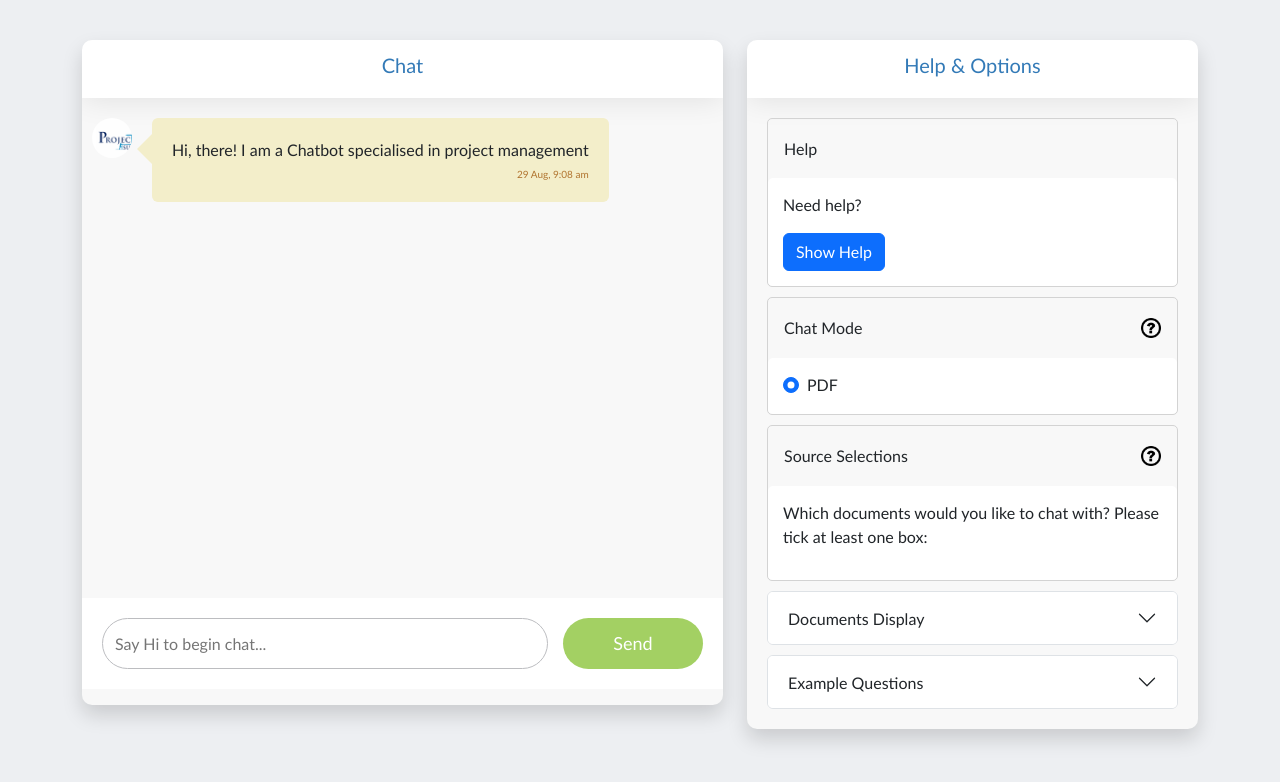
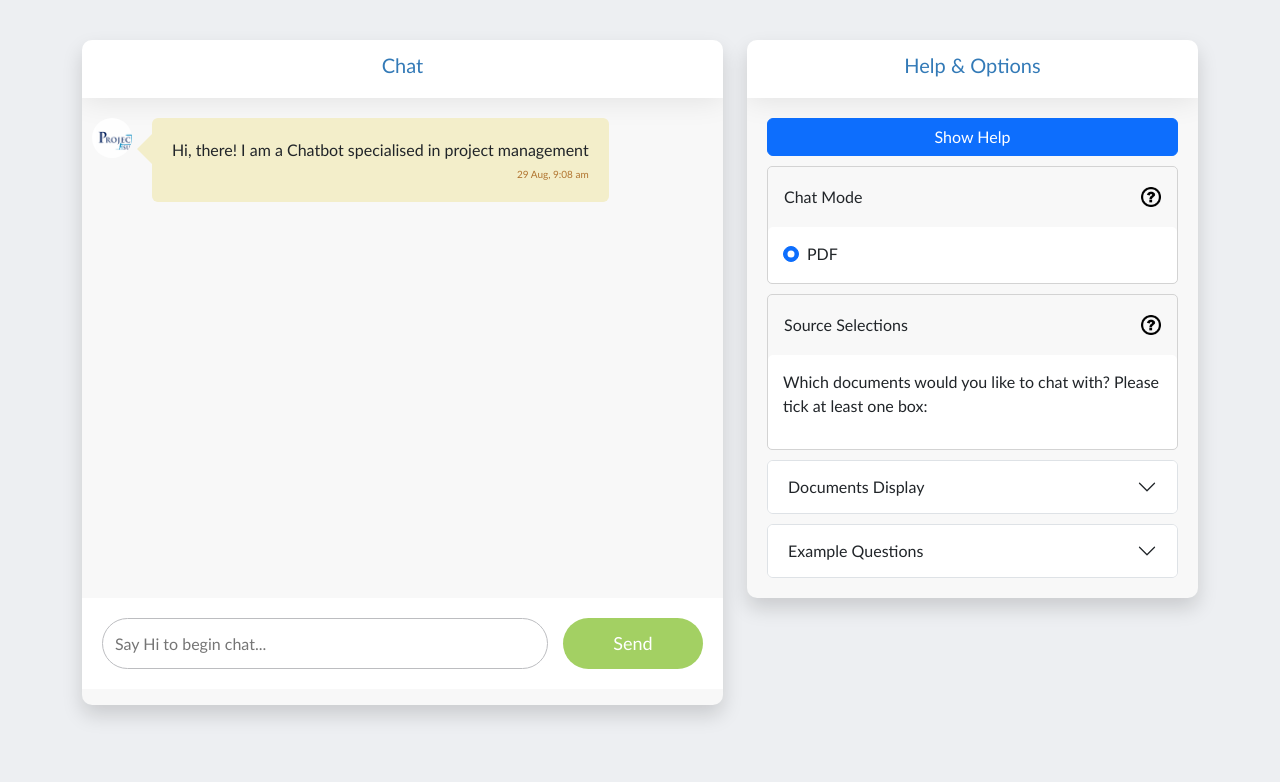
Before and after one commit to lawrencerowland/PS-Chat, a Flask app: template templates/bot.html in a window 1280 px wide. Shown: the top 782 px of the page. Run offline with Flask 3, Linux system fonts and the light colour scheme; the template is opened without the code that fills it, so the values that code supplies are empty; some libraries are stand-ins or nearby versions.

Commit message:
add help offCanvas element

```diff
--- a/static/main.css
+++ b/static/main.css
@@ -241,6 +241,10 @@ body {
 	transform: rotate(90deg);
 }
 
+.help-panel > button {
+	width: 100%;
+}
+
 .help-image {
 	height: 20px;
 }
--- a/templates/bot.html
+++ b/templates/bot.html
@@ -30,6 +30,20 @@
 </head>
 
 <body>
+
+	<div class="offcanvas offcanvas-start" tabindex="-1" id="offcanvasHelp" aria-labelledby="offcanvasHelpLabel">
+		<div class="offcanvas-header">
+			<h4 class="offcanvas-title" id="offcanvasHelpLabel">Help</h4>
+			<button type="button" class="btn-close" data-bs-dismiss="offcanvas" aria-label="Close"></button>
+		</div>
+		<div class="offcanvas-body">
+			<div class="help-section">
+				<h5>Getting Started</h5>
+				<p>To chat with your project documents you must have a Chat Mode and and least one Source Selection selected. You can then chat with your documents by typing into the chat input and pressing the Send button.</p>
+				<p>Please note that this is a prototype and response times are typically around <strong>15 to 20 seconds</strong>.</p>
+			</div>
+		</div>
+	</div>
 
 	<div class="container">
 
@@ -71,16 +85,11 @@
 						<h2 class="title" >Help & Options</h2>
 					</div>
 
-					<!-- General help container -->
 					<div class="panel-group" id="accordion">
-						<div class="panel panel-default">
-							<div class="panel-heading">
-								<h3 class="panel-title">Help</h3>
-							</div>
-							<div class="panel-body">
-								<p>Need help?</p>
-								<button type="button" class="btn btn-primary">Show Help</button>
-							</div>
+
+						<!-- General help container -->
+						<div class="help-panel">
+								<button type="button" class="btn btn-primary" data-bs-toggle="offcanvas" data-bs-target="#offcanvasHelp" aria-controls="offcanvasHelp">Show Help</button>
 						</div>
 
 
```
Lines whose indentation alone changed are shown as unchanged.
